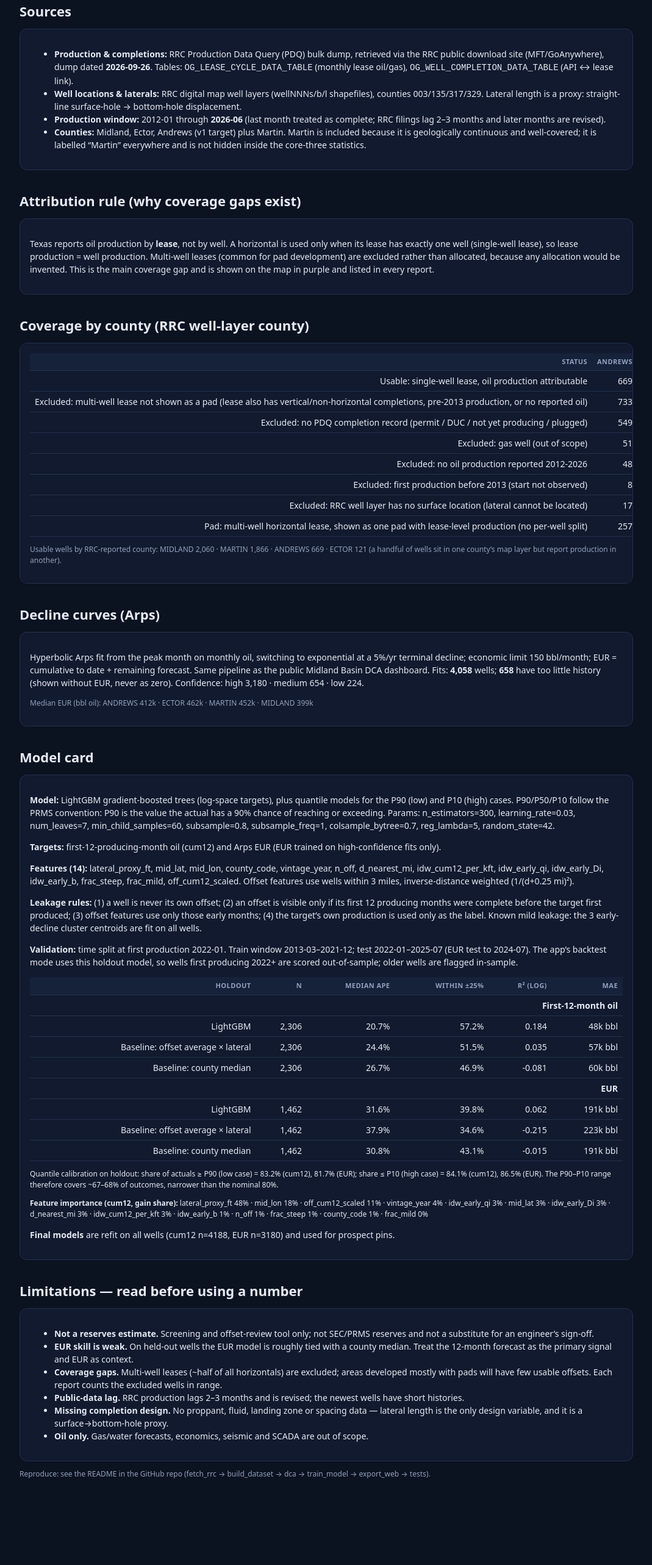
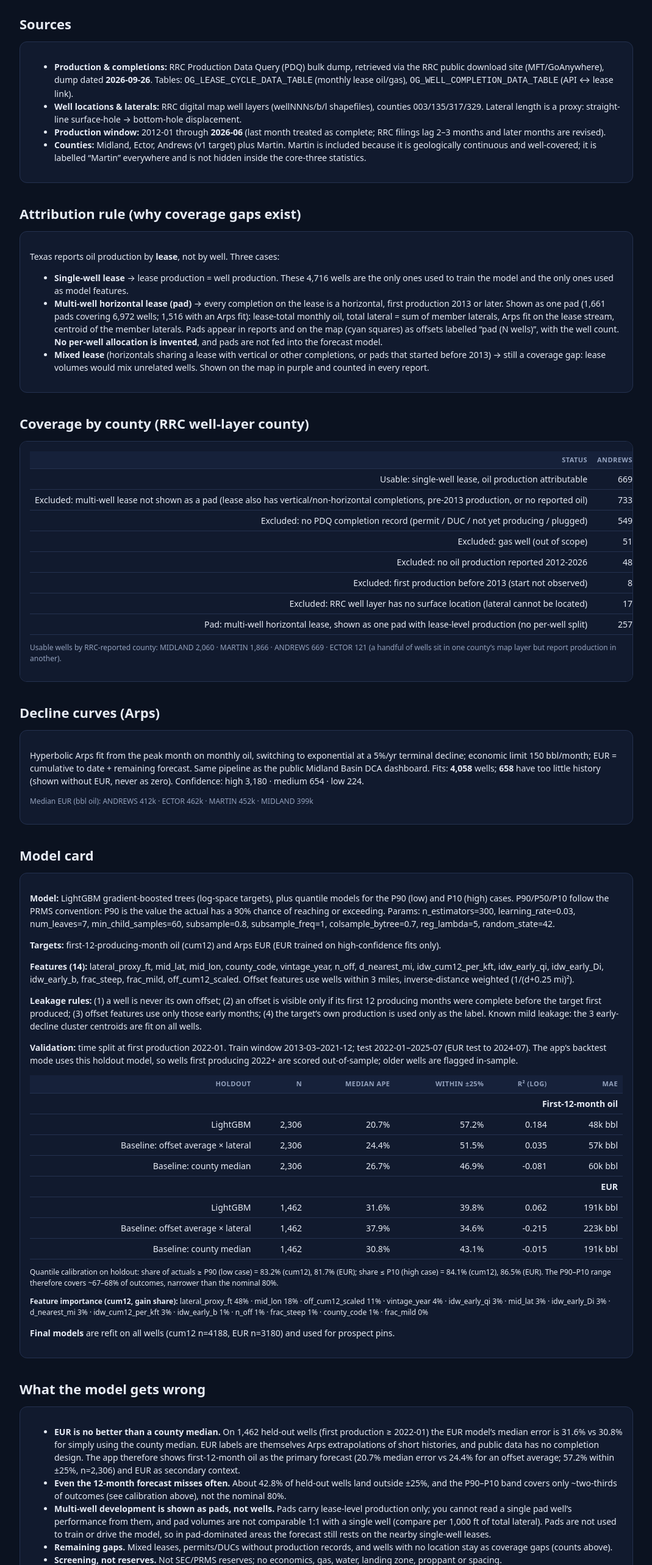
Before and after one commit to DamianLujan1/offsetiq, a Next.js app: page /data in a window 1280 px wide. Shown: the part 234-2800 px from the top of the page at 61% size, without its empty margins (105-1174 px from the left). Before the commit the page ends 2700 px from the top, so only its background shows below. Built offline with nearby package versions, Linux system fonts and the light colour scheme.

Commit message:
Home, /data and MODEL_CARD: EUR secondary, pads, What the model gets wrong

```diff
--- a/app/data/page.tsx
+++ b/app/data/page.tsx
@@ -17,7 +17,7 @@ export default function DataPage() {
   return (
     <main><div className="wrap" style={{ maxWidth: 1050 }}>
       <h1>Data provenance &amp; model card</h1>
-      <p className="mut">Everything in OffsetIQ is computed from Texas Railroad Commission (RRC) public data. No proprietary data, no synthetic wells. Where public data cannot attribute production to a single well, we show the well as a coverage gap instead of guessing.</p>
+      <p className="mut">Everything in OffsetIQ is computed from Texas Railroad Commission (RRC) public data. No proprietary data, no synthetic wells. Where public data reports production only for a whole multi-well lease, we show that lease as one <b>pad</b> with its lease-total production; where production cannot be attributed at all, we show a coverage gap. We never invent a per-well split.</p>
 
       <h2>Sources</h2>
       <div className="card"><ul>
@@ -28,7 +28,12 @@ export default function DataPage() {
       </ul></div>
 
       <h2>Attribution rule (why coverage gaps exist)</h2>
-      <div className="card"><p>Texas reports oil production by <b>lease</b>, not by well. A horizontal is used only when its lease has exactly one well (single-well lease), so lease production = well production. Multi-well leases (common for pad development) are excluded rather than allocated, because any allocation would be invented. This is the main coverage gap and is shown on the map in purple and listed in every report.</p></div>
+      <div className="card"><p>Texas reports oil production by <b>lease</b>, not by well. Three cases:</p>
+        <ul>
+          <li><b>Single-well lease</b> → lease production = well production. These {(meta.horizontals_by_code as Record<string, number>)["Usable: single-well lease, oil production attributable"]?.toLocaleString()} wells are the only ones used to train the model and the only ones used as model features.</li>
+          <li><b>Multi-well horizontal lease (pad)</b> → every completion on the lease is a horizontal, first production 2013 or later. Shown as one pad{meta.pads ? <> ({meta.pads.pads.toLocaleString()} pads covering {meta.pads.wells_in_pads.toLocaleString()} wells; {meta.pads.fitted.toLocaleString()} with an Arps fit)</> : null}: lease-total monthly oil, total lateral = sum of member laterals, Arps fit on the lease stream, centroid of the member laterals. Pads appear in reports and on the map (cyan squares) as offsets labelled “pad (N wells)”, with the well count. <b>No per-well allocation is invented</b>, and pads are not fed into the forecast model.</li>
+          <li><b>Mixed lease</b> (horizontals sharing a lease with vertical or other completions, or pads that started before 2013) → still a coverage gap: lease volumes would mix unrelated wells. Shown on the map in purple and counted in every report.</li>
+        </ul></div>
 
       <h2>Coverage by county (RRC well-layer county)</h2>
       <div className="card" style={{ overflowX: "auto" }}><table>
@@ -66,11 +71,20 @@ export default function DataPage() {
         <p><b>Final models</b> are refit on all wells (cum12 n={String(T.cum12.n_final)}, EUR n={String(T.eur.n_final)}) and used for prospect pins.</p>
       </div>
 
+      <h2 id="wrong">What the model gets wrong</h2>
+      <div className="card"><ul>
+        <li><b>EUR is no better than a county median.</b> On {(T.eur.lightgbm_holdout as Metric).n.toLocaleString()} held-out wells (first production ≥ {ym(meta.model.split_first_prod_ym)}) the EUR model’s median error is {pct((T.eur.lightgbm_holdout as Metric).median_ape)} vs {pct((T.eur.baseline_county_median as Metric).median_ape)} for simply using the county median. EUR labels are themselves Arps extrapolations of short histories, and public data has no completion design. The app therefore shows first-12-month oil as the primary forecast ({pct((T.cum12.lightgbm_holdout as Metric).median_ape)} median error vs {pct((T.cum12.baseline_offset_average as Metric).median_ape)} for an offset average; {pct((T.cum12.lightgbm_holdout as Metric).within_25pct)} within ±25%, n={(T.cum12.lightgbm_holdout as Metric).n.toLocaleString()}) and EUR as secondary context.</li>
+        <li><b>Even the 12-month forecast misses often.</b> About {pct(1 - (T.cum12.lightgbm_holdout as Metric).within_25pct)} of held-out wells land outside ±25%, and the P90–P10 band covers only ~two-thirds of outcomes (see calibration above), not the nominal 80%.</li>
+        <li><b>Multi-well development is shown as pads, not wells.</b> Pads carry lease-level production only; you cannot read a single pad well’s performance from them, and pad volumes are not comparable 1:1 with a single well (compare per 1,000 ft of total lateral). Pads are not used to train or drive the model, so in pad-dominated areas the forecast still rests on the nearby single-well leases.</li>
+        <li><b>Remaining gaps.</b> Mixed leases, permits/DUCs without production records, and wells with no location stay as coverage gaps (counts above).</li>
+        <li><b>Screening, not reserves.</b> Not SEC/PRMS reserves; no economics, gas, water, landing zone, proppant or spacing.</li>
+      </ul></div>
+
       <h2>Limitations — read before using a number</h2>
       <div className="card"><ul>
         <li><b>Not a reserves estimate.</b> Screening and offset-review tool only; not SEC/PRMS reserves and not a substitute for an engineer’s sign-off.</li>
         <li><b>EUR skill is weak.</b> On held-out wells the EUR model is roughly tied with a county median. Treat the 12-month forecast as the primary signal and EUR as context.</li>
-        <li><b>Coverage gaps.</b> Multi-well leases (~half of all horizontals) are excluded; areas developed mostly with pads will have few usable offsets. Each report counts the excluded wells in range.</li>
+        <li><b>Coverage gaps.</b> Pure-horizontal multi-well leases are shown as pads with lease-level production (no per-well split); mixed leases and wells without production records are excluded. Each report lists pads and counts the excluded wells in range.</li>
         <li><b>Public-data lag.</b> RRC production lags 2–3 months and is revised; the newest wells have short histories.</li>
         <li><b>Missing completion design.</b> No proppant, fluid, landing zone or spacing data — lateral length is the only design variable, and it is a surface→bottom-hole proxy.</li>
         <li><b>Oil only.</b> Gas/water forecasts, economics, seismic and SCADA are out of scope.</li>
```
Also changed, not shown: app/page.tsx (+7 -6 lines), 1 other file (tests, documents, lock files or other folders).
